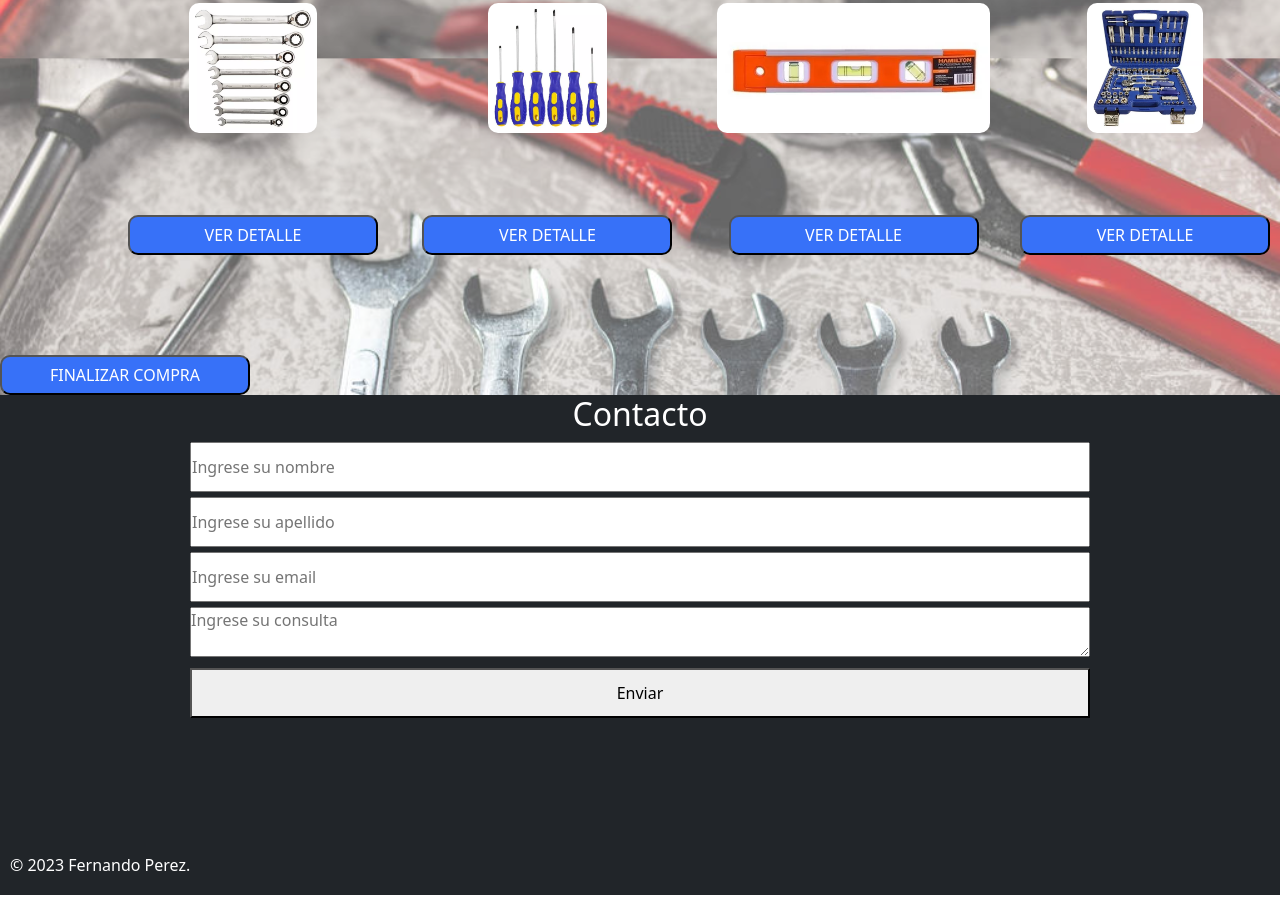
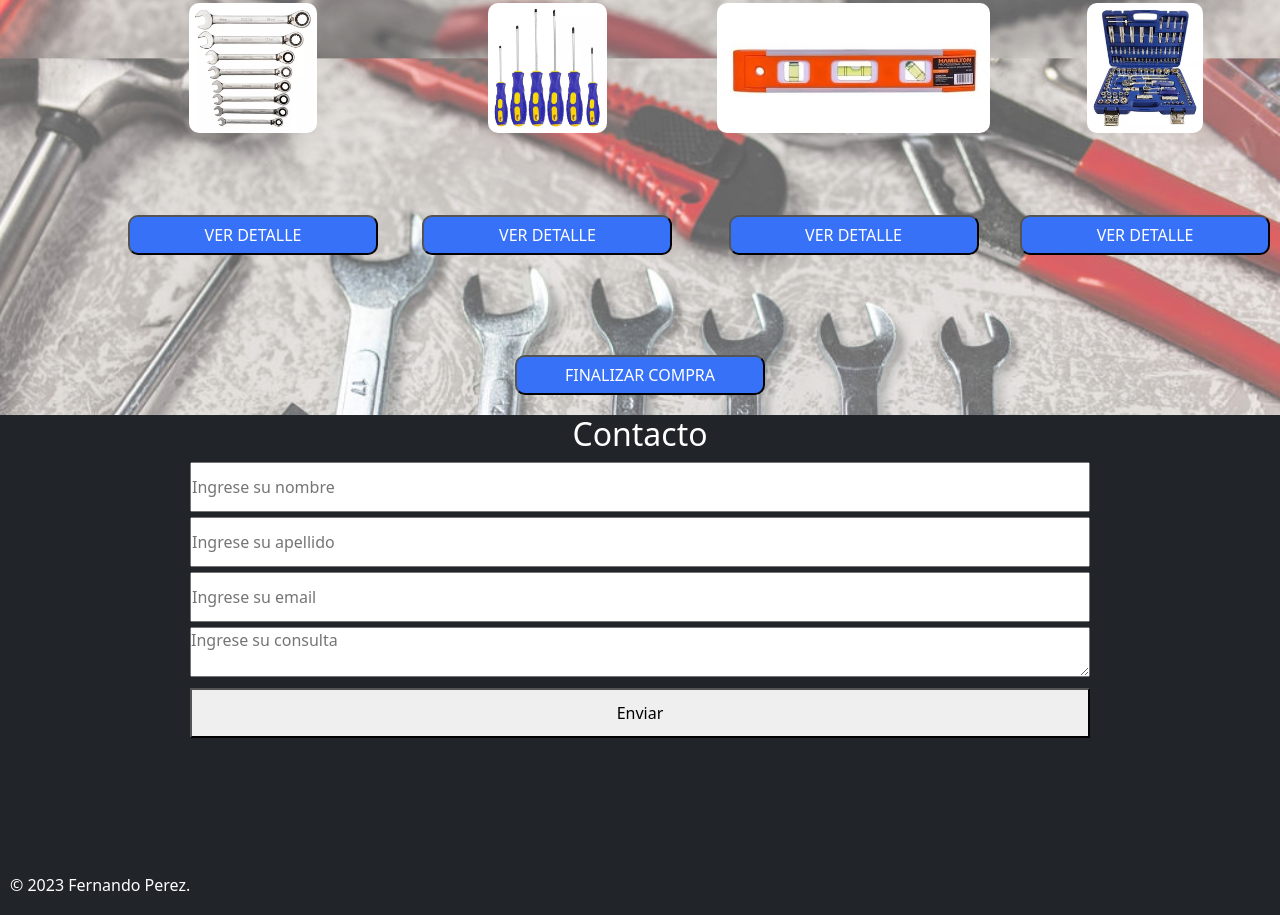
Before and after one commit to fperezdaniel/Proyecto-javascript, a plain HTML site: page index.html in a window 1280 px wide. Shown: the part 795-1710 px from the top of the page. Drawn offline with nearby package versions, Linux system fonts and the light colour scheme; some packages are replaced by stand-ins of ours; a script that the page names is missing.

Commit message:
Proyecto Ferreteria

```diff
--- a/css/style.css
+++ b/css/style.css
@@ -318,6 +318,9 @@ img {
 
 
 /* Fin compra o cancelacion de productos*/
+.agregar-carrito{
+    margin: 20px auto;
+}
 @media screen and (max-width:420px) {
     .agregar-carrito{
         margin: 20px auto;
```
